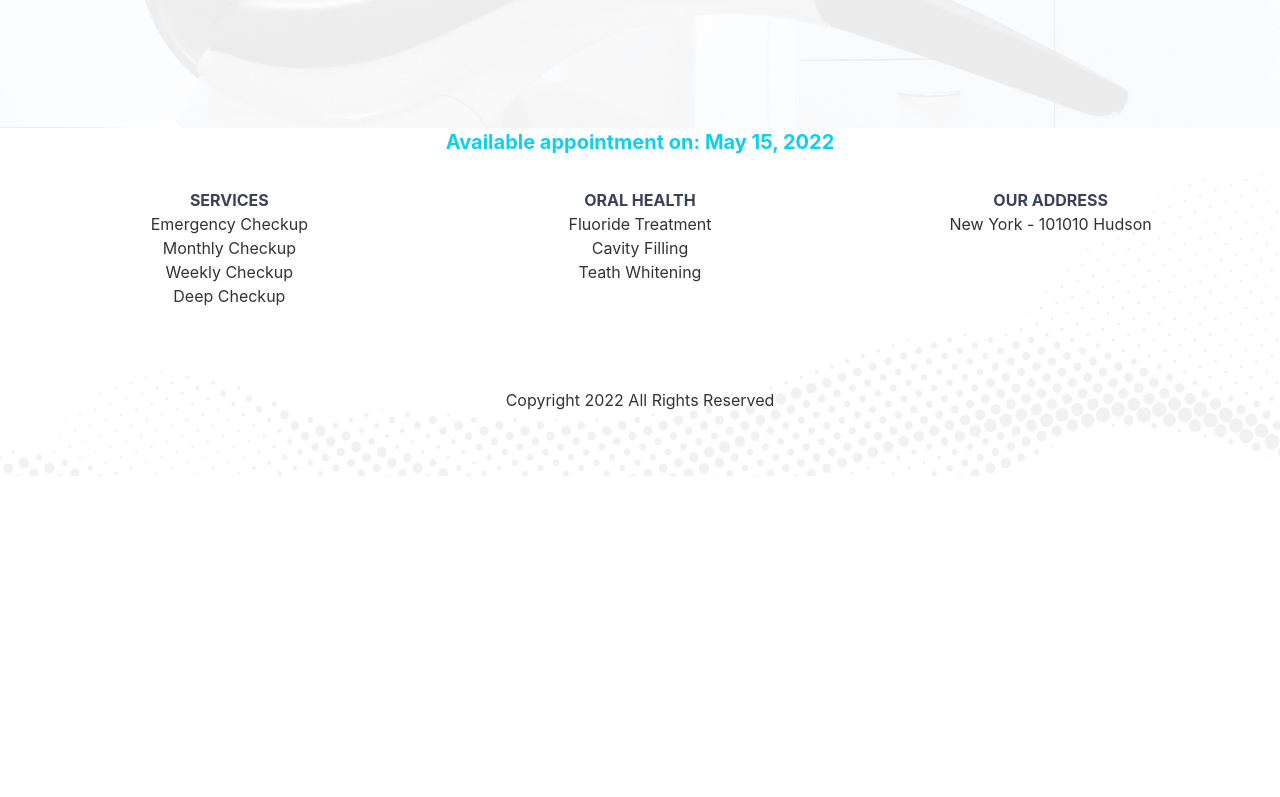
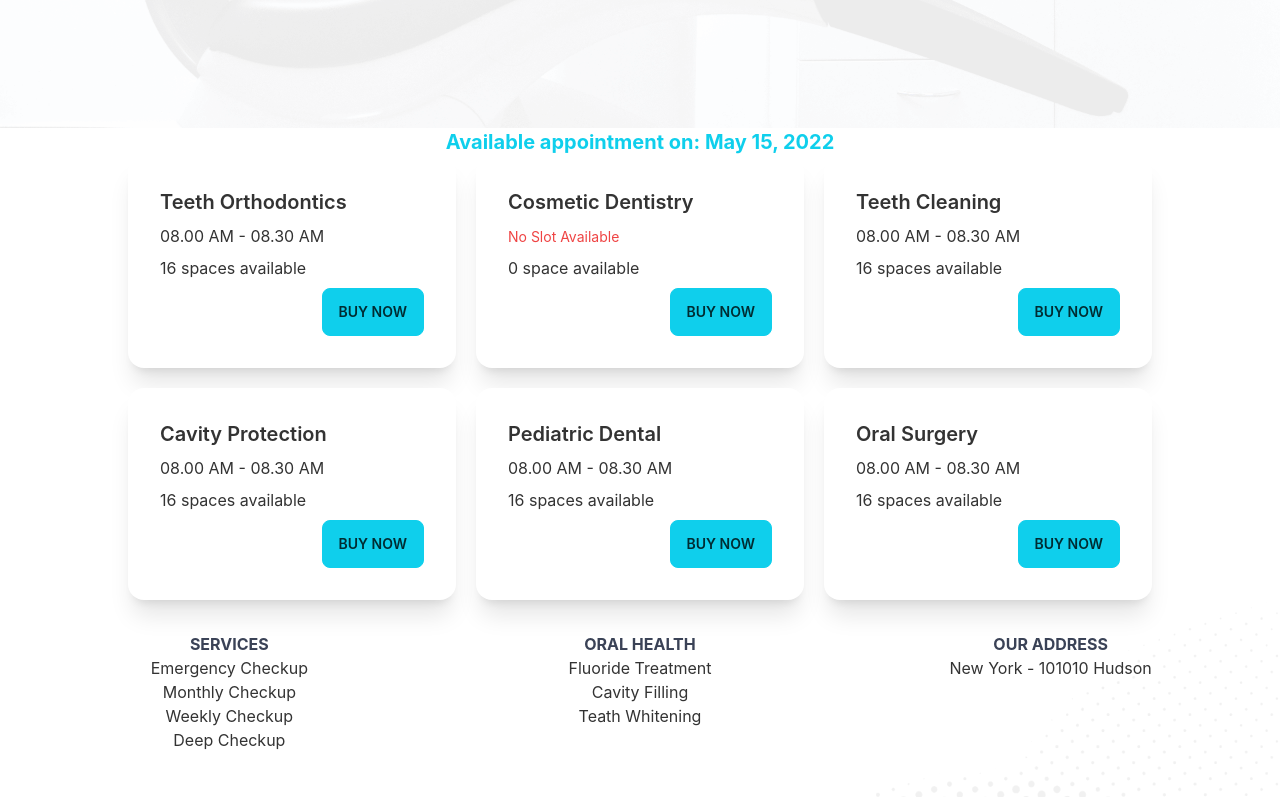
Before and after one commit to mhrayhan/doctors-portal, a React (Create React App) app: page /appointment in a window 1280 px wide. Shown: the part 736-1533 px from the top of the page. Before the commit the page ends 1236 px from the top, so only its background shows below. Built offline with nearby package versions, Linux system fonts and the light colour scheme.

Commit message:
appointment service add

```diff
--- a/public/Service.json
+++ b/public/Service.json
@@ -25,22 +25,7 @@
     "_id": 2,
     "name": "Cosmetic Dentistry",
     "slots": [
-      "08.00 AM - 08.30 AM",
-      "08.30 AM - 09.00 AM",
-      "09.00 AM - 9.30 AM",
-      "09.30 AM - 10.00 AM",
-      "10.00 AM - 10.30 AM",
-      "10.30 AM - 11.00 AM",
-      "11.00 AM - 11.30 AM",
-      "11.30 AM - 12.00 AM",
-      "1.00 PM - 1.30 PM",
-      "1.30 PM - 2.00 PM",
-      "2.00 PM - 2.30 PM",
-      "2.30 PM - 3.00 PM",
-      "3.00 PM - 3.30 PM",
-      "3.30 PM - 4.00 PM",
-      "4.00 PM - 4.30 PM",
-      "4.30 PM - 5.00 PM"
+
     ]
   },
   {
--- a/src/Pages/Appintment/Appointment.js
+++ b/src/Pages/Appintment/Appointment.js
@@ -8,7 +8,9 @@ const Appointment = () => {
     return (
         <div>
             <AppointmentBanner date={date} setDate={setDate}></AppointmentBanner>
-            <AvailableAppointment date={date} setDate={setDate}></AvailableAppointment>
+            <div className='lg:mx-32 mx-4'>
+                <AvailableAppointment date={date} setDate={setDate}></AvailableAppointment>
+            </div>
             <Footer></Footer>
         </div>
     );
--- a/src/Pages/Appintment/AvailableAppointment.js
+++ b/src/Pages/Appintment/AvailableAppointment.js
@@ -1,10 +1,24 @@
 import { format } from 'date-fns';
-import React from 'react';
+import React, { useEffect, useState } from 'react';
+import Service from './Service';
 
-const AvailableAppointment = ({date, setDate}) => {
+const AvailableAppointment = ({ date }) => {
+    const  [services, setServices] = useState([]);
+
+    useEffect(()=>{
+        fetch('Service.json')
+        .then(res => res.json())
+        .then(data => setServices(data))
+    },[])
+
     return (
         <div>
             <h4 className='text-xl font-bold text-center text-primary'>Available appointment on: {format(date, 'PP')}</h4>
+            <div className='grid grid-cols-3 gap-5'>
+                {
+                    services.map(service => <Service key={service._id} service={service}></Service>)
+                }
+            </div>
         </div>
     );
 };
--- /dev/null
+++ b/src/Pages/Appintment/Service.js
@@ -0,0 +1,23 @@
+import React from 'react';
+
+const Service = ({service}) => {
+const {name, slots} = service;
+    return (
+        <div class="card bg-base-100 shadow-xl">
+        <div class="card-body">
+            <h2 class="card-title">{name}</h2>
+            <p>{
+                slots.length > 0 ?
+                <span>{slots[0]}</span> :
+                <span className='text-red-500 text-sm'>No Slot Available</span>
+                }</p>
+            <p>{slots.length} {slots.length > 1 ? 'spaces' : 'space'} available</p>
+            <div class="card-actions justify-end">
+            <button class="btn btn-primary">Buy Now</button>
+            </div>
+        </div>
+        </div>
+    );
+};
+
+export default Service;
```
